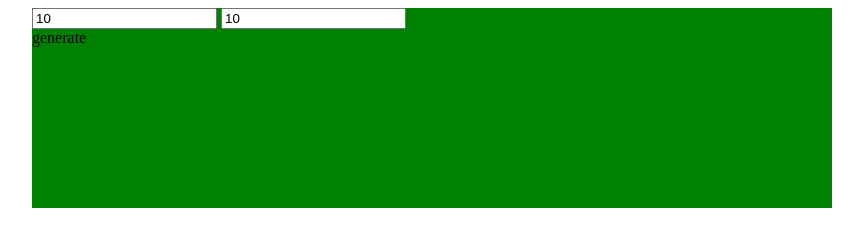
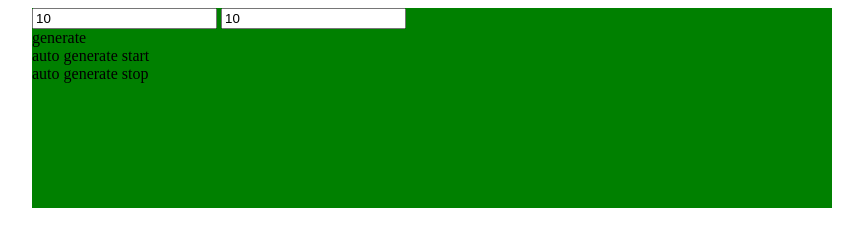
Before and after one commit to dmills-webdev/art-generator, a plain HTML site: page index.html in a window 1280 px wide. Shown: the whole page, without its empty margins (208-1071 px from the left). Drawn offline with Linux system fonts and the light colour scheme.

Commit message:
Add initial auto-generation feature

```diff
--- a/index.html
+++ b/index.html
@@ -15,6 +15,8 @@
       <input id="grid-width" value="10"></input>
       <input id="grid-height" value="10"></input>
       <div id="generate-grid" onclick="canvas.draw();">generate</div>
+      <div id="start-auto-generate" onclick="controller.startAuto();">auto generate start</div>
+      <div id="stop-auto-generate" onclick="controller.stopAuto();">auto generate stop</div>
     </div>
     <div id="canvas">
     </div>
--- a/script.js
+++ b/script.js
@@ -1,3 +1,4 @@
+////////////////////////////////////////////////////////////////////////////////
 const canvas = (() => {
 //Local Variables
   const canvas = {};
@@ -54,3 +55,35 @@ const canvas = (() => {
   }
   return canvas;
 })();
+
+////////////////////////////////////////////////////////////////////////////////
+const controller = (() => {
+  const controller = {};
+  controller.activeToggle = false;
+
+
+  controller.startAuto = () => {
+    if (controller.activeToggle == false) {
+      controller.activeToggle = !controller.activeToggle;
+      controller.auto();
+    }
+    else {
+      return;
+    }
+  }
+
+
+  controller.stopAuto = () => {
+    controller.activeToggle = !controller.activeToggle;
+    clearInterval(controller.autoGenerate);
+  }
+
+
+  controller.auto = () => {
+    canvas.draw()
+    controller.autoGenerate = setInterval(canvas.draw,1000);
+  }
+
+
+  return controller
+})();
```
